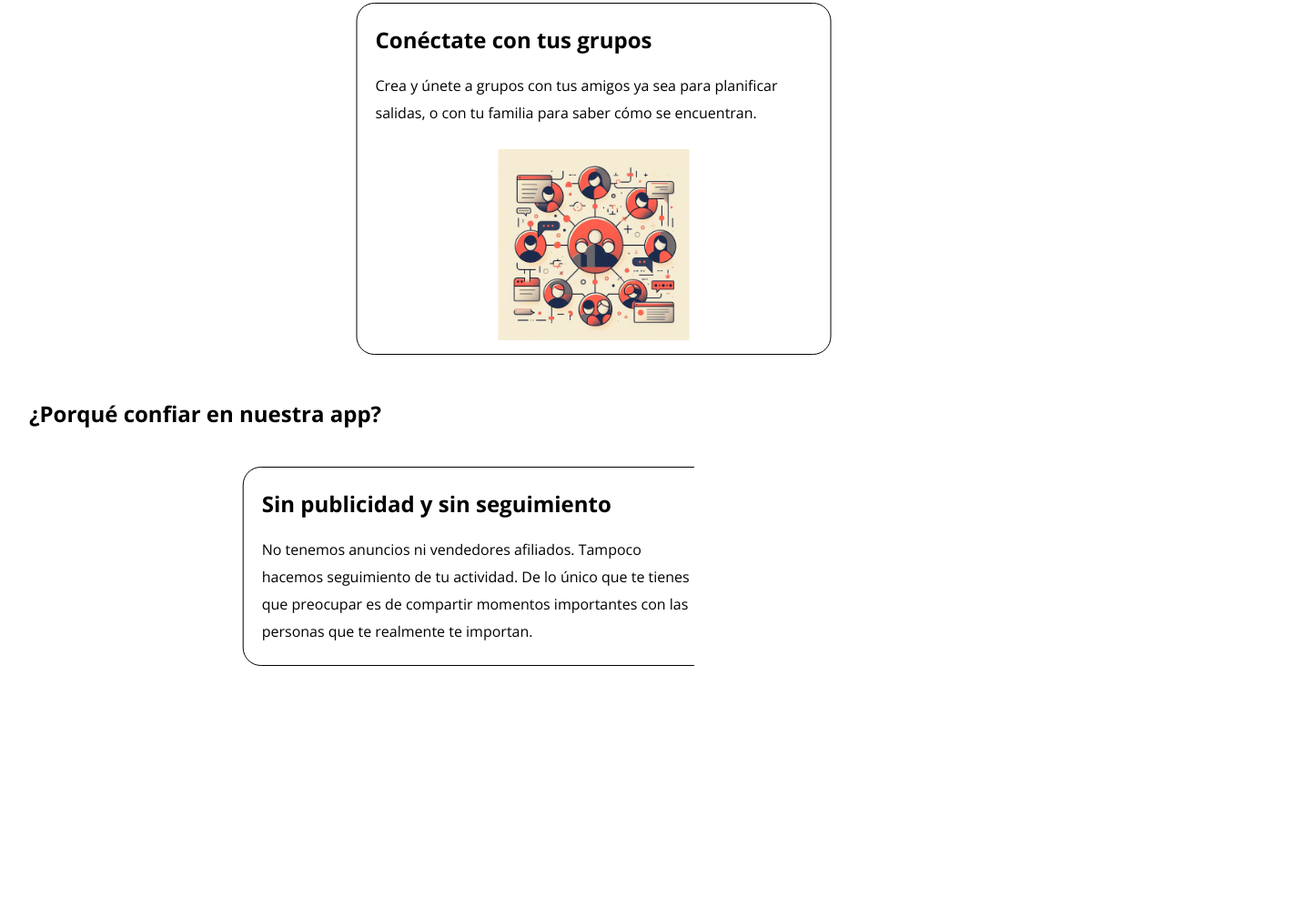
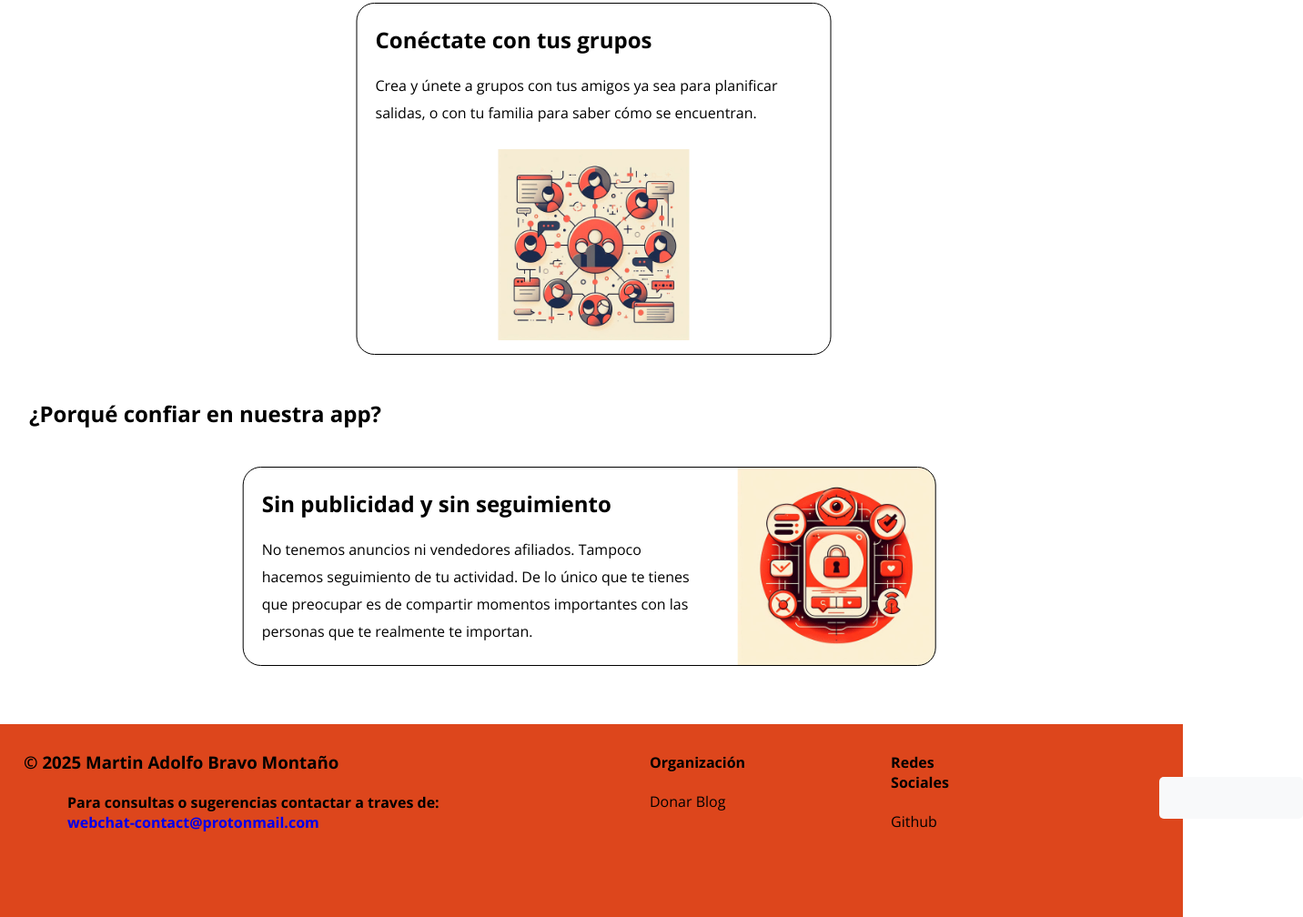
Before and after one commit to Martin08ABM/WebChat, a plain HTML site: page WebChat/index.html in a window 1280 px wide. Shown: the part 1032-2040 px from the top of the page at 91% size, 1432 px wide, since content can reach past the window. Before the commit the page ends 1808 px from the top, so only its background shows below. Drawn offline with nearby package versions, Linux system fonts and the light colour scheme.

Commit message:
Desarrollo hecho el día 02/03/2025

```diff
--- a/WebChat/CSS/index.css
+++ b/WebChat/CSS/index.css
@@ -3,6 +3,7 @@
 :root {
     --background-color: #ffff;
     --header-background-color: rgb(231, 0, 0);
+    --footer-background-color: rgb(221, 70, 28);
     --buttons-background-color: rgb(247, 104, 48);
     --buttons-hover: rgb(255, 172, 94);
     --open-sans: "Open Sans", sans-serif;
@@ -104,7 +105,7 @@ main {
         line-height: 30px;
     }
     .first-article {
-        background-image: url("/IMAGES/Static Images/Image-1.png");
+        background-image: url("/WebChat/IMAGES/Static Images/Image-1.png");
         background-size: contain;
         background-repeat: no-repeat;
         background-position: right;
@@ -125,14 +126,14 @@ main {
         margin-right: 6vh;
     }
     #secondaryBackground {
-        background-image: url("/IMAGES/Static Images/Express.jpeg");
+        background-image: url("/WebChat/IMAGES/Static Images/Express.jpeg");
         background-size: 210px;
         background-repeat: no-repeat;
         background-position-x: center;
         background-position-y: 13rem;
     }
     #terciaryBackground {
-        background-image: url("/IMAGES/Static Images/TalkWithLibert.jpeg");
+        background-image: url("/WebChat/IMAGES/Static Images/TalkWithLibert.jpeg");
         background-size: 210px;
         background-repeat: no-repeat;
         background-position-x: center;
@@ -151,7 +152,7 @@ main {
     }
 
     #cuarterBackground {
-        background-image: url("/IMAGES/Static Images/ConnectWithAll.jpeg");
+        background-image: url("/WebChat/IMAGES/Static Images/ConnectWithAll.jpeg");
         background-size: 210px;
         background-repeat: no-repeat;
         background-position-x: center;
@@ -169,8 +170,49 @@ main {
         margin-top: 5rem;
     }
     .second-article {
-        background-image: url("/IMAGES/Static Images/No-Ads.jpeg");
+        background-image: url("/WebChat/IMAGES/Static Images/No-Ads.jpeg");
         background-size: contain;
         background-repeat: no-repeat;
         background-position: right;
     }
+
+/*Footer*/
+footer {
+    display: inline-flex;
+    margin-bottom: 0%;
+    width: 100%;
+    height: 24vh;
+    margin-top: 4rem;
+    padding: 10px;
+    background-color: var(--footer-background-color);
+}
+    .footerBlock {
+        display: inline-flex;
+    }
+    .bloque {
+        display: block;
+    }
+    .footerContact {
+        width: 60vh;
+        margin-left: 8vh;
+    }
+    .footerElements {
+        display: inline-block;
+        margin-left: 20vh;
+    }
+    .footerElements a {
+        color: var(--font-color);
+    }
+    .footerElements a:hover {
+        text-decoration: underline;
+    }
+    #google_translate_element {
+        background: #f8f9fa;
+        padding: 10px;
+        border-radius: 5px;
+        box-shadow: 0px 2px 5px rgwba(0, 0, 0, 0.2);
+        width: 10.6rem;
+        height: 1.6rem;
+        margin-top: 6vh;
+        margin-left: 25vh;
+    }
--- /dev/null
+++ b/WebChat/Later Pages/Signs/Signup/CSS/signup.css
@@ -0,0 +1,67 @@
+@import url('https://fonts.googleapis.com/css2?family=Open+Sans:ital,wght@0,300..800;1,300..800&display=swap');
+
+:root {
+    --background-color: #ffff;
+    --header-background-color: rgb(231, 0, 0);
+    --footer-background-color: rgb(221, 70, 28);
+    --buttons-background-color: rgb(247, 104, 48);
+    --buttons-hover: rgb(255, 172, 94);
+    --open-sans: "Open Sans", sans-serif;
+    --font-color: black;
+    --font-color-light: white;
+}
+
+/*General CSS*/
+.header-elements .footer-elements {
+    display: inline-flex;
+    width: 30rem;
+}
+.links {
+    color: var(--font-color);
+    text-decoration: none;
+    font-size: 18px;
+    font-weight: 600;
+}
+.buttons {
+    background-color: var(--buttons-background-color);
+    border: 2px solid black;
+    border-radius: 10px;
+    padding: 10px;
+}
+.buttons:hover {
+    animation: click 2s infinite alternate;
+    background-color: var(--buttons-hover);
+}
+@keyframes click {
+    0% {
+        transform: scale(1);
+    }
+    100% {
+        transform: scale(1.1);
+    }
+}
+a {
+    text-decoration: none;
+}
+body {
+    margin: 0;
+    padding: 0;
+    font-family: var(--open-sans);
+}
+
+/*Header*/
+header {
+    display: inline-flex;
+    background-color: var(--header-background-color);
+    padding: 10px;
+    width: 100%;
+}
+header h1 {
+    margin-top: 1.2vh;
+    margin-left: 5dvh;
+    font-size: 45px;
+}
+header h3 {
+    margin-top: 4vh;
+    margin-left: 30rem;
+}
--- a/WebChat/index.html
+++ b/WebChat/index.html
@@ -9,12 +9,13 @@
 </head>
 <body>
     <header>
-        <h1>WebChat</h1>
+        <a href="index.html"><h1 style="color: black;">WebChat</h1></a>
         <div class="header-elements">
             <div class="elem-links">
                 <button class="buttons"><a href="index.html" class="links">Home</a></button>
+                <button class="buttons" style="margin-left: 2vh;"><a href="https://www.paypal.com/donate/?hosted_button_id=SRRVYRU7GSPKW" class="links" target="_blank">Donar</a></button>
                 <div class="signButtons">
-                    <button class="buttons"><a href="signup.html">Registrarse</a></button>
+                    <button class="buttons"><a href="Later Pages/Signs/Signup/signup.html">Registrarse</a></button>
                     <div class="signinButtons">
                         <button class="buttons"><a href="signin.html">Iniciar Sesión</a></button>
                     </div>
@@ -58,6 +59,34 @@
             </div>
         </article>
     </main>
-    <br><br>
+    <footer>
+        <div class="footerBlock">
+        <div class="bloque">
+            <h3 class="text" style="margin-left: 1rem;">&copy; 2025 Martin Adolfo Bravo Montaño</h3>
+            <div class="footerContact">
+                <h4 class="text">Para consultas o sugerencias contactar a traves de: <a href="mailto:webchat-contact@protonmail.com">webchat-contact@protonmail.com</a></h4>
+            </div>
+        </div>
+        <div class="footerElements">
+            <h4>Organización</h4>
+            <a href="https://www.paypal.com/donate/?hosted_button_id=SRRVYRU7GSPKW">Donar</a>
+            <a href="">Blog</a>
+        </div>
+        <div class="footerElements">
+            <h4>Redes Sociales</h4>
+            <a href="https://github.com/Martin08ABM/WebChat" target="_blank">Github</a>
+        </div>
+        <!--Translate the web-->
+        <div id="google_translate_element"></div>
+        <script type="text/javascript">
+            function googleTranslateElementInit() {
+                new google.translate.TranslateElement({
+                    pageLanguage: 'es',
+                    layout: google.translate.TranslateElement.InlineLayout.SIMPLE
+                }, 'google_translate_element');
+            }
+        </script>
+        <script type="text/javascript" src="https://translate.google.com/translate_a/element.js?cb=googleTranslateElementInit"></script>
+    </footer>
 </body>
 </html>
```
Also changed, not shown: WebChat/Later Pages/Signs/Signup/signup.html (added, +16 -0 lines), WebChat/Later Pages/Signs/Signin/signin.html (added).
